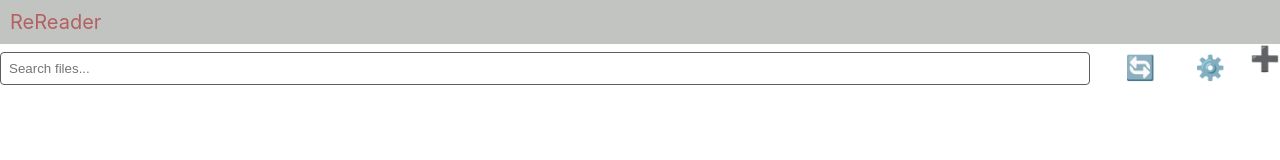
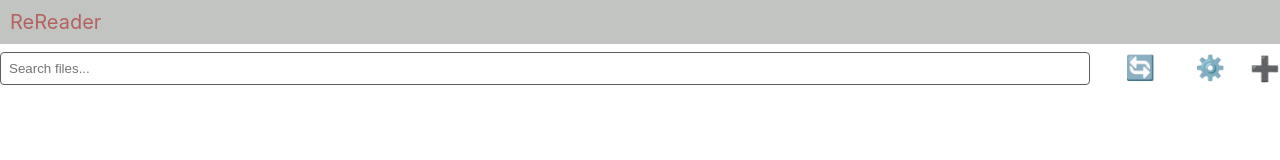
Before and after one commit to Melanforsaken/ReReader, a React (Create React App) app: page / in a window 1280 px wide. Shown: the top 160 px of the page. Built offline with nearby package versions, Linux system fonts and the light colour scheme.

Commit message:
code van SearchBar geupdated zodat de plus icon in dezelfde row blijft als de andere icons

```diff
--- a/src/Components/SearchBar/SearchBar.css
+++ b/src/Components/SearchBar/SearchBar.css
@@ -23,8 +23,18 @@ input[type="text"] {
     font-size: 24px;
     margin-left: 10px;
     outline: none;
+    display: flex;
+    align-items: center;
+    justify-content: center;
 }
 
 .icon-button:hover {
     opacity: 0.7;
 }
+
+
+.file-upload-button {
+    display: flex;
+    align-items: center;
+    justify-content: center;
+}
--- a/src/Components/SearchBar/SearchBar.js
+++ b/src/Components/SearchBar/SearchBar.js
@@ -12,7 +12,7 @@ const SearchBar = ({ onFileUpload }) => {
                 <button className="icon-button" title="Settings">
                     <span>⚙️</span>
                 </button>
-                <label htmlFor="file-upload" className="icon-button" title="Add">
+                <label htmlFor="file-upload" className="icon-button file-upload-button" title="Add">
                     <span>➕</span>
                     <input
                         id="file-upload"
```
